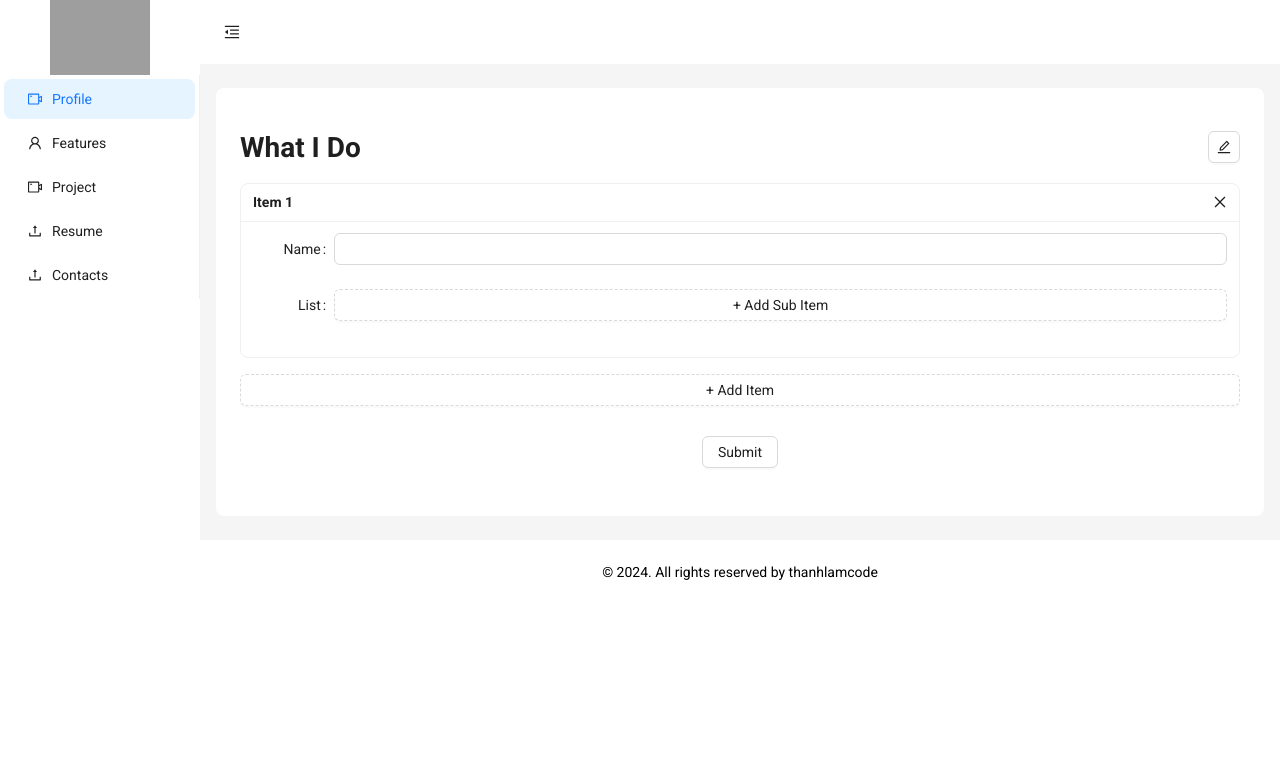
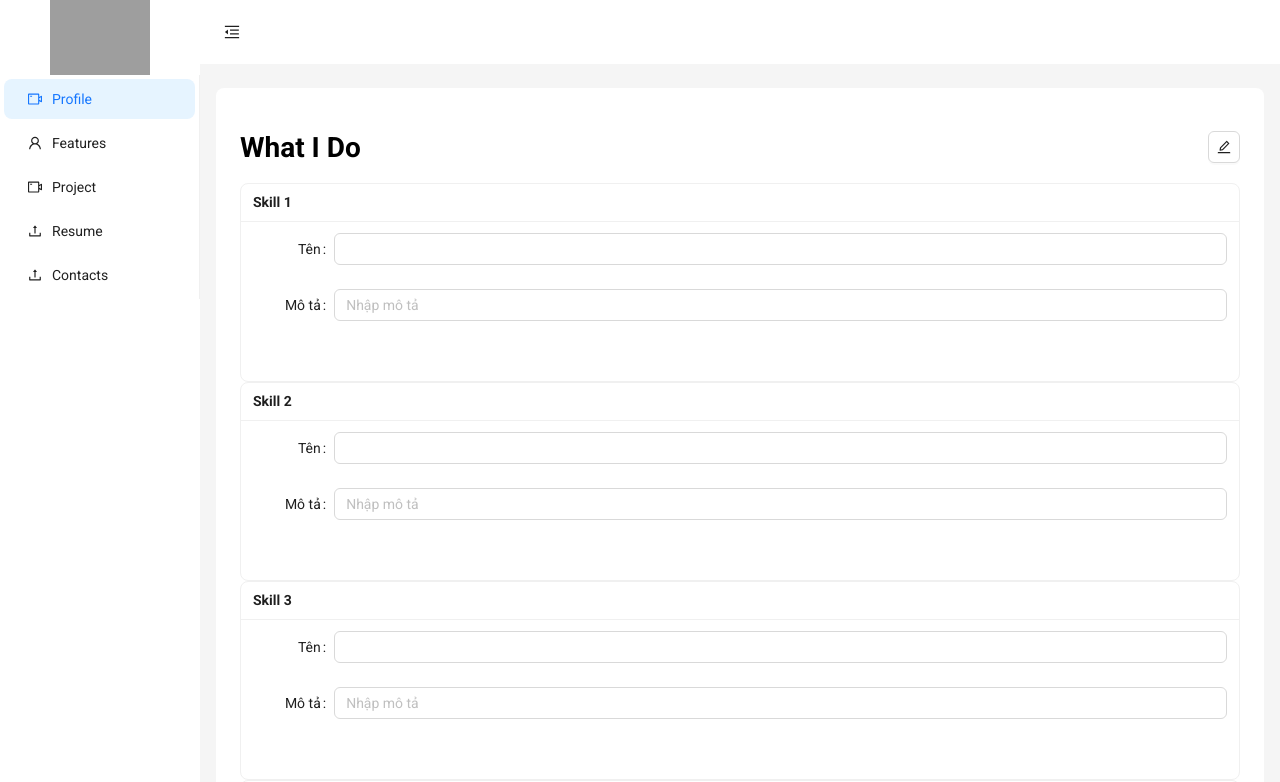
Before and after one commit to thanhlamcode/MyCV, a React (Create React App) app: page /admin/features in a window 1280 px wide. Shown: the top 782 px of the page. Built offline with nearby package versions, Linux system fonts and the light colour scheme; grey boxes are pictures that could not be loaded.

Commit message:
Features Admin

```diff
--- a/src/components/Admin/ItemInput/index.js
+++ b/src/components/Admin/ItemInput/index.js
@@ -1,6 +1,8 @@
 import React from "react";
-import { CloseOutlined } from "@ant-design/icons";
-import { Button, Card, Col, Form, Input, Row, Space } from "antd";
+import { Button, Card, Col, Form, Input, Row } from "antd";
+import "./style.scss";
+import Features from "../../Client/Features";
+
 const ItemInput = () => {
   const [form] = Form.useForm();
   const handleFinish = (e) => {
@@ -8,6 +10,7 @@ const ItemInput = () => {
   };
 
   return (
+    <div className="input-item">
       <Form
         onFinish={handleFinish}
         labelCol={{
@@ -28,95 +31,47 @@ const ItemInput = () => {
       >
         <Row gutter={[30, 30]}>
           <Col span={24}>
-          <Form.List name="items">
-            {(fields, { add, remove }) => (
-              <div
-                style={{
-                  display: "flex",
-                  rowGap: 16,
-                  flexDirection: "column",
-                  width: "100%",
-                }}
-              >
-                {fields.map((field) => (
+            {/* Tạo danh sách cố định với 6 trường */}
+            {[...Array(6)].map((_, index) => (
               <Card
                 style={{ width: "100%" }}
                 size="small"
-                    title={`Item ${field.name + 1}`}
-                    key={field.key}
-                    extra={
-                      <CloseOutlined
-                        onClick={() => {
-                          remove(field.name);
-                        }}
-                      />
-                    }
+                title={`Skill ${index + 1}`}
+                key={index}
               >
-                    <Form.Item label="Name" name={[field.name, "name"]}>
+                {/* Trường "Name" cho mỗi mục */}
+                <Form.Item label="Tên" name={["items", index, "name"]}>
                   <Input />
                 </Form.Item>
 
-                    {/* Nest Form.List */}
-                    <Form.Item label="List">
-                      <Form.List
-                        name={[field.name, "list"]}
-                        style={{ width: "100%" }}
-                      >
-                        {(subFields, subOpt) => (
-                          <div
-                            style={{
-                              display: "flex",
-                              flexDirection: "column",
-                              rowGap: 16,
-                            }}
-                          >
-                            {subFields.map((subField) => (
-                              <Space key={subField.key}>
+                {/* Trường "Mô tả" cho mỗi mục */}
+                <Form.Item label="Mô tả" style={{ width: "100%" }}>
                   <Form.Item
-                                  noStyle
-                                  name={[subField.name, "first"]}
+                    name={["items", index, "description"]}
                     style={{ width: "100%" }}
                   >
                     <Input
-                                    placeholder="first"
-                                    style={{ width: "100%" }}
+                      placeholder="Nhập mô tả"
+                      style={{ width: "100%" }} // Đảm bảo Input chiếm toàn bộ chiều rộng
                     />
                   </Form.Item>
-                                <CloseOutlined
-                                  onClick={() => {
-                                    subOpt.remove(subField.name);
-                                  }}
-                                />
-                              </Space>
-                            ))}
-                            <Button
-                              type="dashed"
-                              onClick={() => subOpt.add()}
-                              block
-                            >
-                              + Add Sub Item
-                            </Button>
-                          </div>
-                        )}
-                      </Form.List>
                 </Form.Item>
               </Card>
             ))}
+          </Col>
 
-                <Button type="dashed" onClick={() => add()} block>
-                  + Add Item
-                </Button>
-              </div>
-            )}
-          </Form.List>
-        </Col>
           <Col span={24} style={{ display: "flex", justifyContent: "center" }}>
             <Form.Item>
               <Button htmlType="submit">Submit</Button>
             </Form.Item>
           </Col>
+
+          <Col span={24}>
+            <Features />
+          </Col>
         </Row>
       </Form>
+    </div>
   );
 };
 export default ItemInput;
--- a/src/components/Admin/ItemInput/style.scss
+++ b/src/components/Admin/ItemInput/style.scss
@@ -14,3 +14,9 @@
   cursor: not-allowed;
   opacity: 0.5;
 }
+
+.input-item{
+  .ant-space-item{
+    width: 100%;
+  }
+}
--- a/src/components/Client/Features/style.scss
+++ b/src/components/Client/Features/style.scss
@@ -4,7 +4,7 @@
 
   h3{
     color: #F9004D;
-    font-weight: 300;
+    font-weight: 700;
     font-size: 14px;
     margin: 0;
   }
--- a/src/pages/Admin/Feautures/index.js
+++ b/src/pages/Admin/Feautures/index.js
@@ -1,18 +1,20 @@
 import BoxTitle from "../../../components/Admin/BoxTitle";
 import { useState } from "react";
 import ItemInput from "../../../components/Admin/ItemInput";
+import "./style.scss";
 
 function Features() {
   const [componentDisabled, setComponentDisabled] = useState(true);
   return (
     <>
+      <div className="features-admin">
         <BoxTitle
           componentDisabled={componentDisabled}
           title="What I Do"
           setComponentDisabled={setComponentDisabled}
         />
-
         <ItemInput />
+      </div>
     </>
   );
 }
--- /dev/null
+++ b/src/pages/Admin/Feautures/style.scss
@@ -0,0 +1,5 @@
+.features-admin{
+  h1{
+    color: black;
+  }
+}
--- a/src/pages/Admin/Profile/index.js
+++ b/src/pages/Admin/Profile/index.js
@@ -31,12 +31,12 @@ function Profile() {
           <Row gutter={[30, 30]}>
             <Col span={12}>
               <Form.Item label="Họ và tên:">
-                <Input placeholder="Đoàn Thanh Lâm" />
+                <Input />
               </Form.Item>
             </Col>
             <Col span={12}>
               <Form.Item label="Số điện thoại:">
-                <Input placeholder="0123456789" />
+                <Input />
               </Form.Item>
             </Col>
             <Col span={24}>
```
Lines whose indentation alone changed are shown as unchanged.
